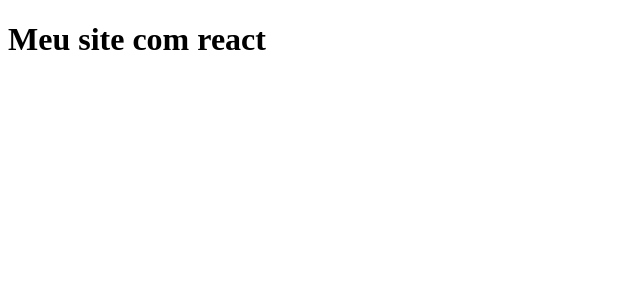
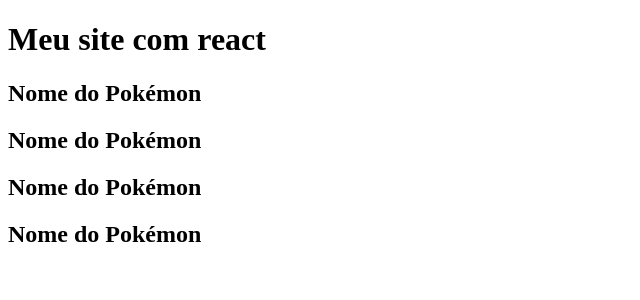
Before and after one commit to kevinrvb16/react-api-pokemon, a React (Create React App) app: page / in a window 1280 px wide. Shown: the top 300 px of the page, without its empty margins (0-640 px from the left). Built offline with nearby package versions, Linux system fonts and the light colour scheme.

Commit message:
feat: create PokemonItem component and pages and components folders

```diff
--- a/src/App.tsx
+++ /dev/null
@@ -1,11 +0,0 @@
-import React from 'react';
-
-function App() {
-  return (
-    <div>
-      <h1>Meu site com react</h1>
-    </div>
-  );
-}
-
-export default App;
--- /dev/null
+++ b/src/components/PokemonItem.tsx
@@ -0,0 +1,9 @@
+function PokemonItem() {
+    return (
+        <div>
+            <h2>Nome do Pokémon</h2>
+        </div>
+    )
+}
+
+export default PokemonItem
--- a/src/index.tsx
+++ b/src/index.tsx
@@ -1,6 +1,6 @@
 import React from 'react';
 import ReactDOM from 'react-dom';
-import App from './App';
+import App from './pages/App';
 
 ReactDOM.render(
   <React.StrictMode>
--- /dev/null
+++ b/src/pages/App.tsx
@@ -0,0 +1,15 @@
+import PokemonItem from '../components/PokemonItem'
+
+function App() {
+  return (
+    <div>
+      <h1>Meu site com react</h1>
+      <PokemonItem/>
+      <PokemonItem/>
+      <PokemonItem/>
+      <PokemonItem/>
+    </div>
+  );
+}
+
+export default App;
```
